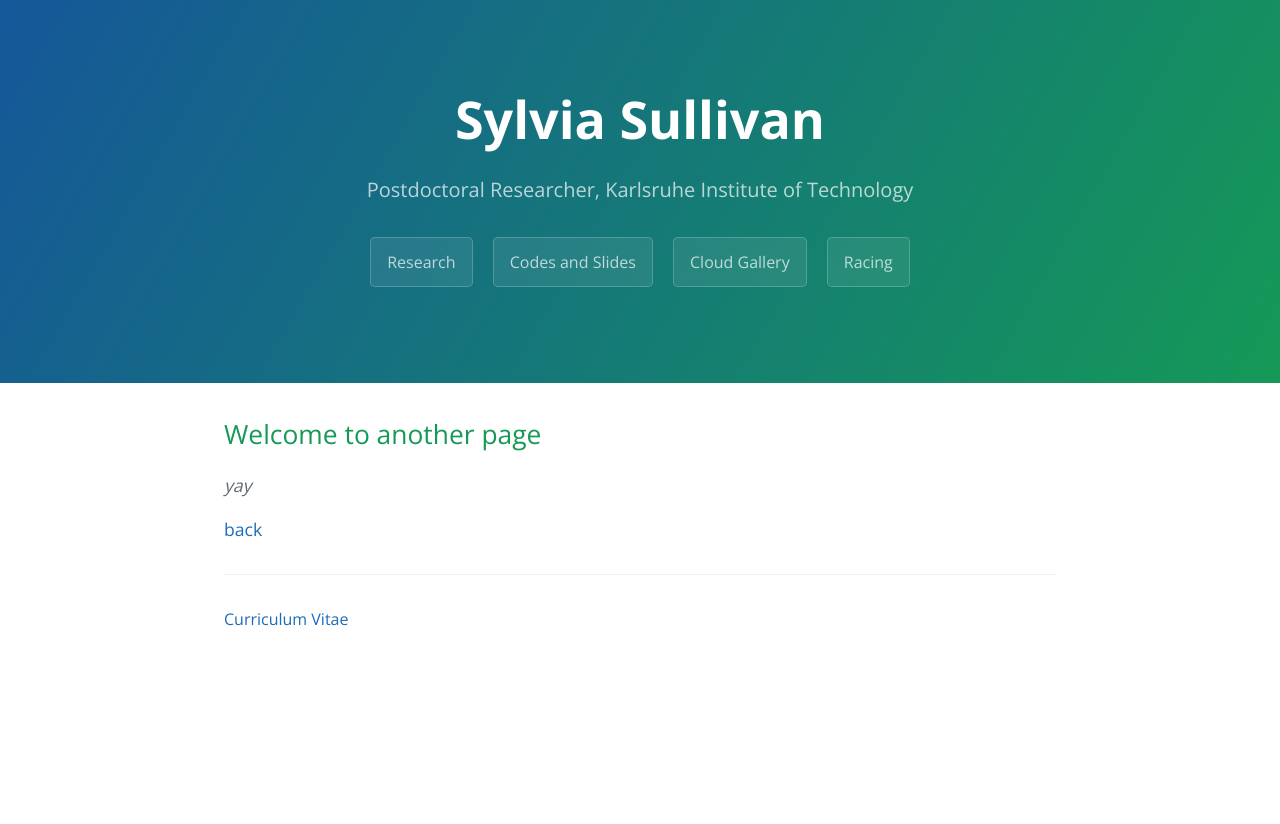
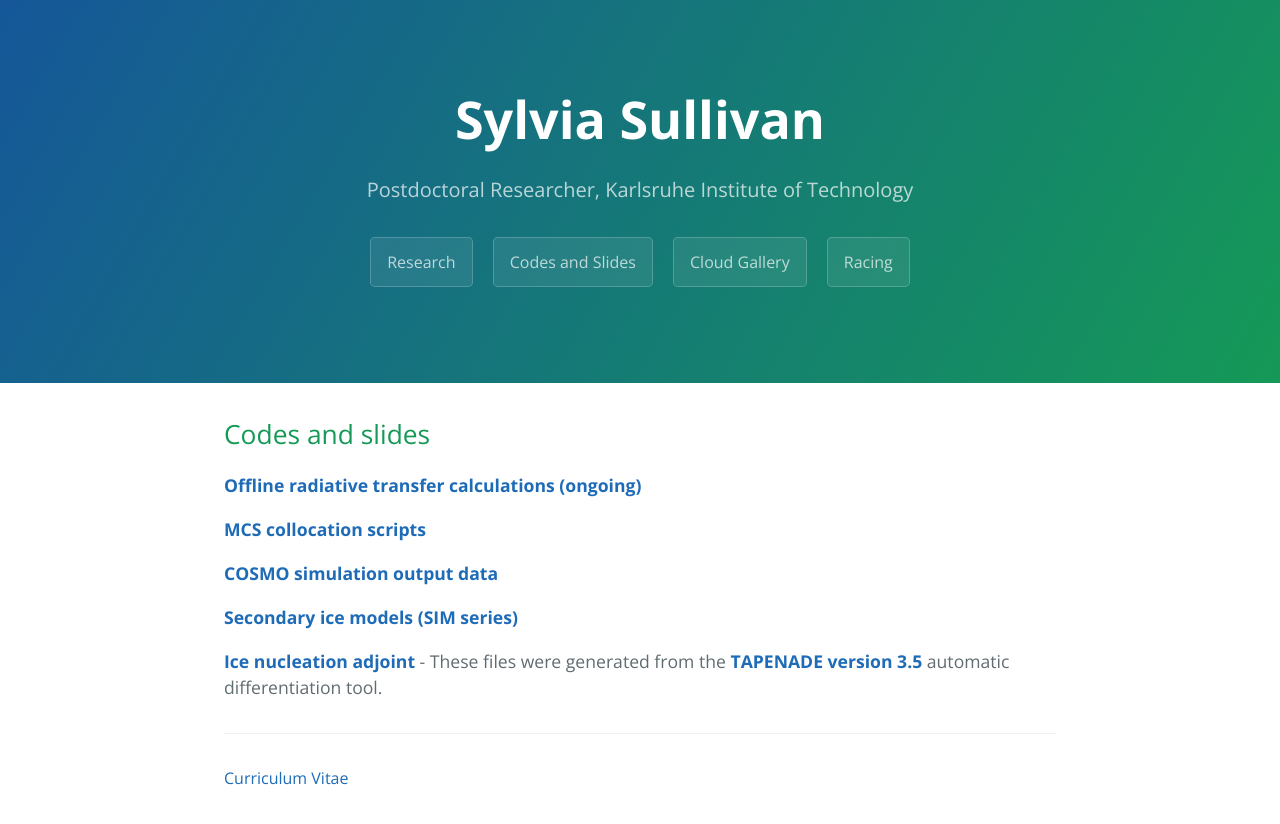
Before and after one commit to sylviasullivan/sylviasullivan.github.io, a Jekyll site: the page built from codes-and-slides.md, in a window 1280 px wide. Shown: the top 824 px of the page. Built offline with Jekyll 4.4.1, drawn with Linux system fonts in a browser that asks for light colours.

Commit message:
Code links to github repositories

```diff
--- a/codes-and-slides.md
+++ b/codes-and-slides.md
@@ -4,8 +4,14 @@ title: Sylvia Sullivan
 description: Postdoctoral Researcher, Karlsruhe Institute of Technology
 ---
 
-## Welcome to another page
+## Codes and slides
 
-_yay_
+**[Offline radiative transfer calculations (ongoing)](https://github.com/sylviasullivan/RRTM)**
 
-[back](./)
+**[MCS collocation scripts](https://github.com/sylviasullivan/mswep-collocation)**
+
+**[COSMO simulation output data](https://zenodo.org/record/1296185#.XuZcAZaxXRZ)**
+
+**[Secondary ice models (SIM series)](https://github.com/sylviasullivan/SIM)**
+
+**[Ice nucleation adjoint](https://github.com/sylviasullivan/ice-adjoint)** - These files were generated from the **[TAPENADE version 3.5](http://www-tapenade.inria.fr:8080/tapenade/)** automatic differentiation tool.
```
